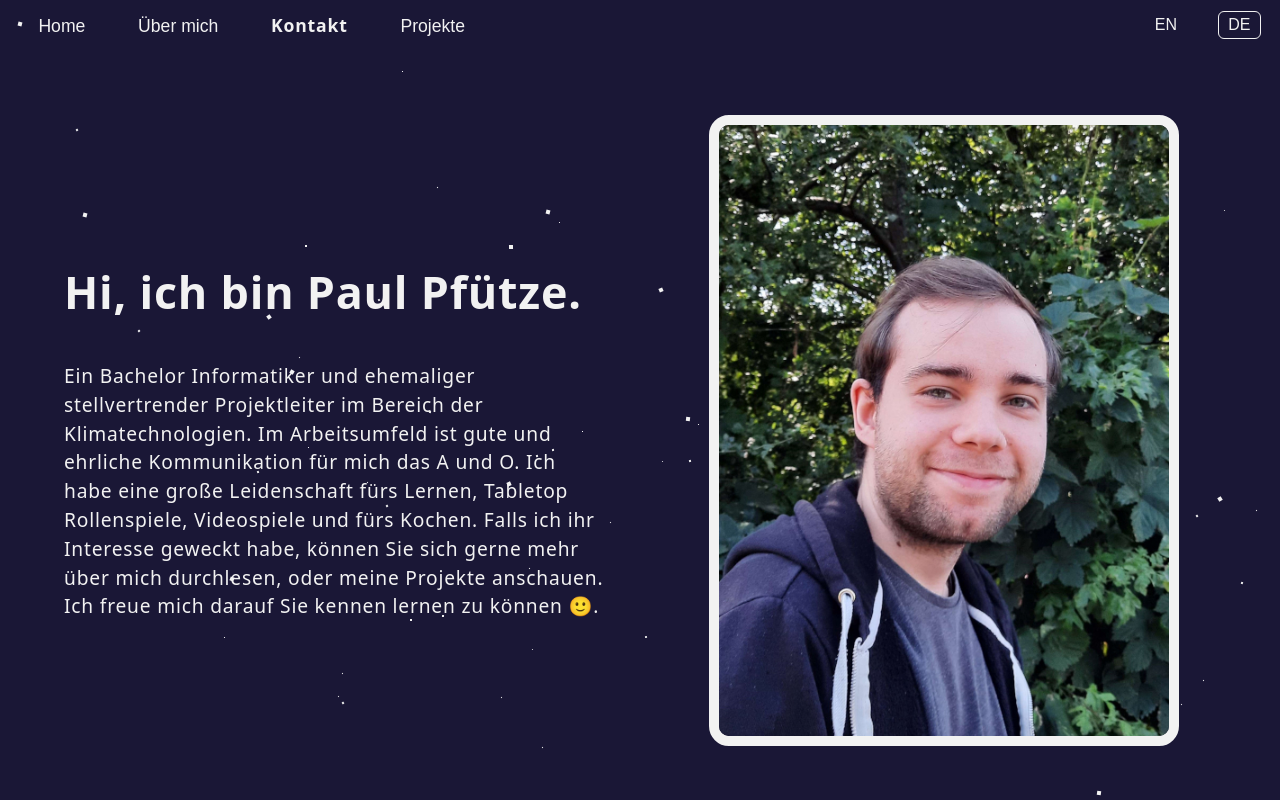
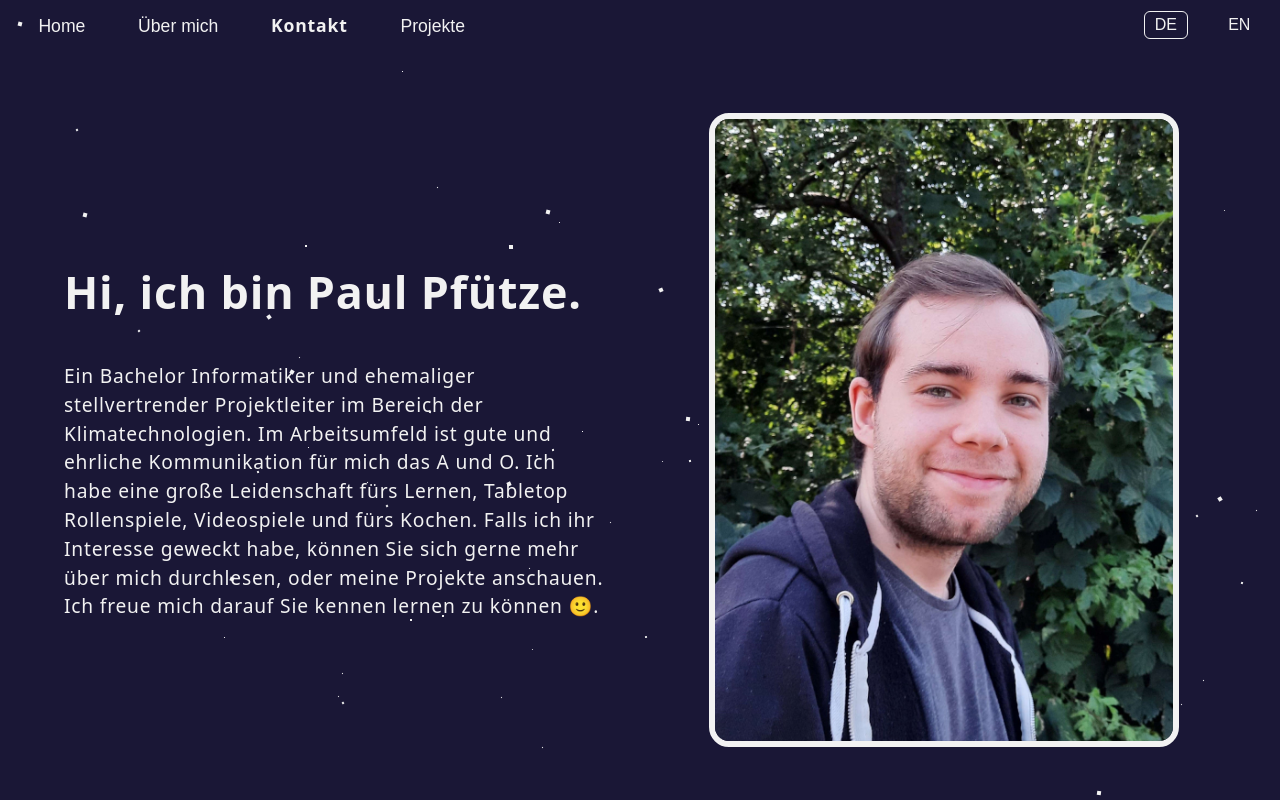
Before and after one commit to SutonToch/Portfolio, a React (Vite) app: page / in a window 1280 px wide. Shown: the top 800 px of the page. Built offline with nearby package versions, Linux system fonts and the light colour scheme.

Commit message:
UPDATE hero

```diff
--- a/src/components/Header.tsx
+++ b/src/components/Header.tsx
@@ -18,8 +18,8 @@ export default function Header(props:HeaderProps) {
           <button onClick={() => props.setPage("Projects")}>{props.lang == "EN" ? "Projects" : "Projekte"}</button>
         </div>
         <div className="lang-container">
+          <button className={props.lang == "DE" ? "lang active" : "lang"} onClick={() => props.setLang("DE")}>DE</button>
           <button className={props.lang == "EN" ? "lang active" : "lang"} onClick={() => props.setLang("EN")}>EN</button>
-          <button className={props.lang == "DE" ? "lang active" : "lang"} onClick={() => props.setLang("DE")}>DE</button>
         </div>
       </div>
     </header>
--- a/src/styles/Hero.css
+++ b/src/styles/Hero.css
@@ -21,14 +21,13 @@
   order: 1;
   position: relative;
   z-index: 1;
-  border: 10px solid hsl(0, 0%, 95%);
+  border: 6px solid hsl(0, 0%, 95%);
   border-radius: 20px;
   max-width: 470px;
   overflow: hidden;
 }
 .img-container:hover, .img-container:focus-visible {
   border-color: #7db48e;
-  box-shadow: 0px 0px 10px #7db48e;
 }
 
 .content-container {
--- a/src/styles/scss/Hero.scss
+++ b/src/styles/scss/Hero.scss
@@ -25,14 +25,13 @@
     order: 1;
     position: relative;
     z-index: 1;
-    border: 10px solid var.$clr-white;
+    border: 6px solid var.$clr-white;
     border-radius: 20px;
     max-width: 470px;
     overflow: hidden;
 
     &:hover, &:focus-visible {
         border-color: var.$clr-green;
-        box-shadow: 0px 0px 10px var.$clr-green;
     }
 }
 
```
Also changed, not shown: 1 other file (tests, documents, lock files or other folders).
